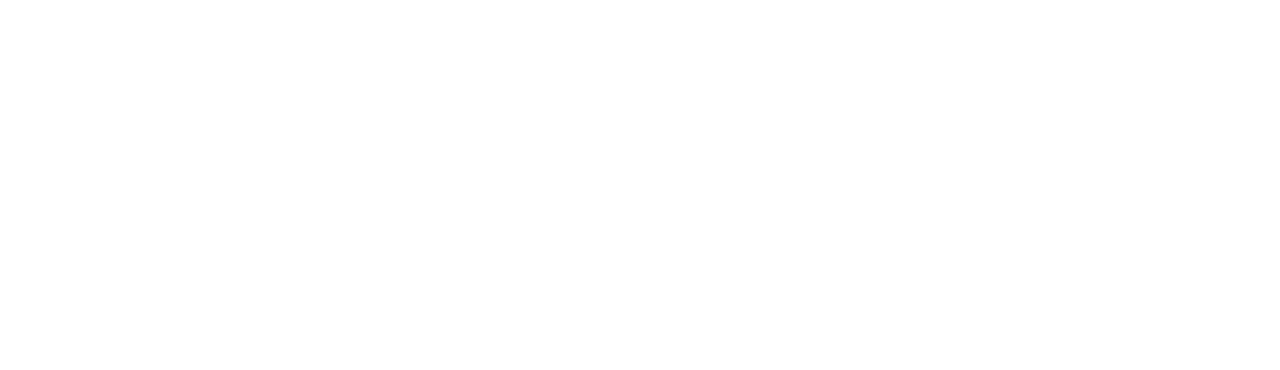
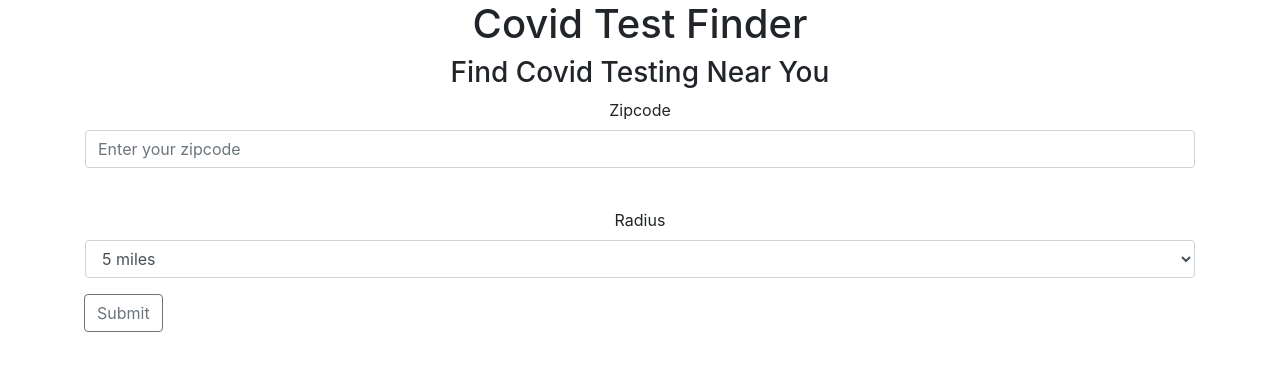
Before and after one commit to anthonygregis/hackathon-client, a React (Create React App) app: page / in a window 1280 px wide. Shown: the top 370 px of the page. Built offline with nearby package versions, Linux system fonts and the light colour scheme.

Commit message:
[zipform] add bootstrap

```diff
--- a/src/App.css
+++ b/src/App.css
@@ -36,3 +36,7 @@
     transform: rotate(360deg);
   }
 }
+
+zipform_box{
+  text-align: center;
+}
--- a/src/App.js
+++ b/src/App.js
@@ -1,8 +1,8 @@
 import React from 'react';
-import logo from './logo.svg';
-import {Switch, Route, Redirect} from 'react-router-dom'
+import {Switch, Route} from 'react-router-dom'
 import './App.css';
 import Results from './components/Results'
+import Home from './components/Home'
 
 let ctr_data = [
   {
@@ -89,10 +89,16 @@
 ]
 
 function App() {
+
+  // const handleSubmit = () => {
+  //   e.prevent.default
+
+  // }
+
   return (
     <div className="App">
       <Switch>
-        {/* <Route exact path="/" component={Home}/> */}
+        <Route exact path="/" component={Home}/>
         <Route path="/results/" render={(props) => <Results {...props} data={ctr_data}/>}/>
       </Switch>
     </div>
--- a/src/components/Zipform.js
+++ b/src/components/Zipform.js
@@ -4,18 +4,32 @@
 
     return(
         <div className="zipform_box">
-            <form>
-                <label htmlFor="Zip">Zipcode</label>
-                <div class="input-group mb-3">
-                    <input type="text" class="form-control" placeholder="Enter zipcode here" aria-label="Your zipcode" aria-describedby="button-addon2"/>
-                    <div class="input-group-append">
-                        <button class="btn btn-outline-secondary" type="button" id="button-addon2" onClick={handleSubmit}>Button</button>
+            <div className='container'>
+                <form>
+                    <label htmlFor="Zip">Zipcode</label>
+
+                    <div class="input-group mb-3">
+                        <input type="text" class="form-control" placeholder="Enter your zipcode" aria-label="zipcode" aria-describedby="button-addon2"/>
                     </div>
-                </div>
-            </form>
+                        <br></br>
+                        <div class="form-group">
+                            <label for="radius">Radius</label>
+                            <select class="form-control" id="radius">
+                                <option>5 miles</option>
+                                <option>10 miles</option>
+                                <option>15 miles</option>
+                                <option>20 miles</option>
+                            </select>
+                        </div>
+                        <div class="input-group-append">
+                            <button class="btn btn-outline-secondary" type="button" id="button-addon2">Submit</button>
+                        </div>
 
 
 
+
+                </form>
+            </div>
         </div>
     )
 }
```
